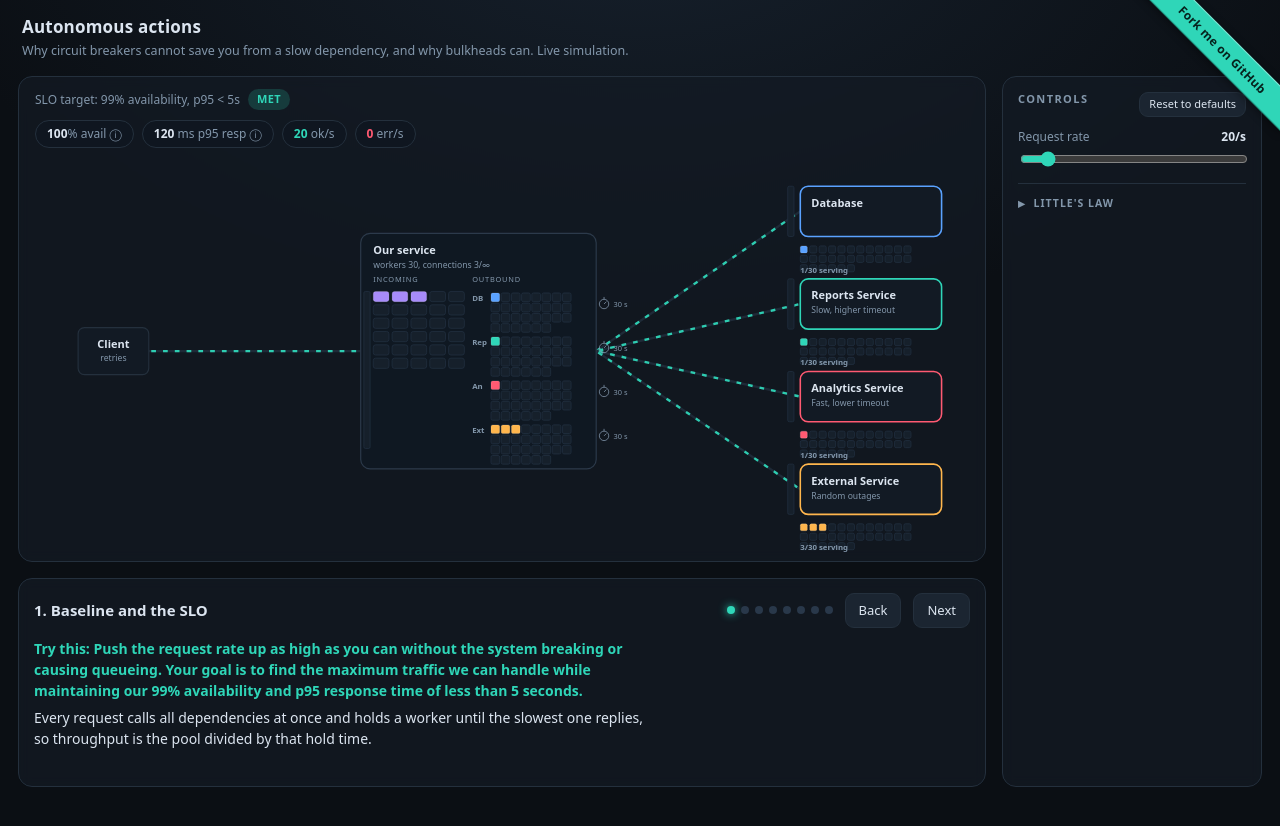
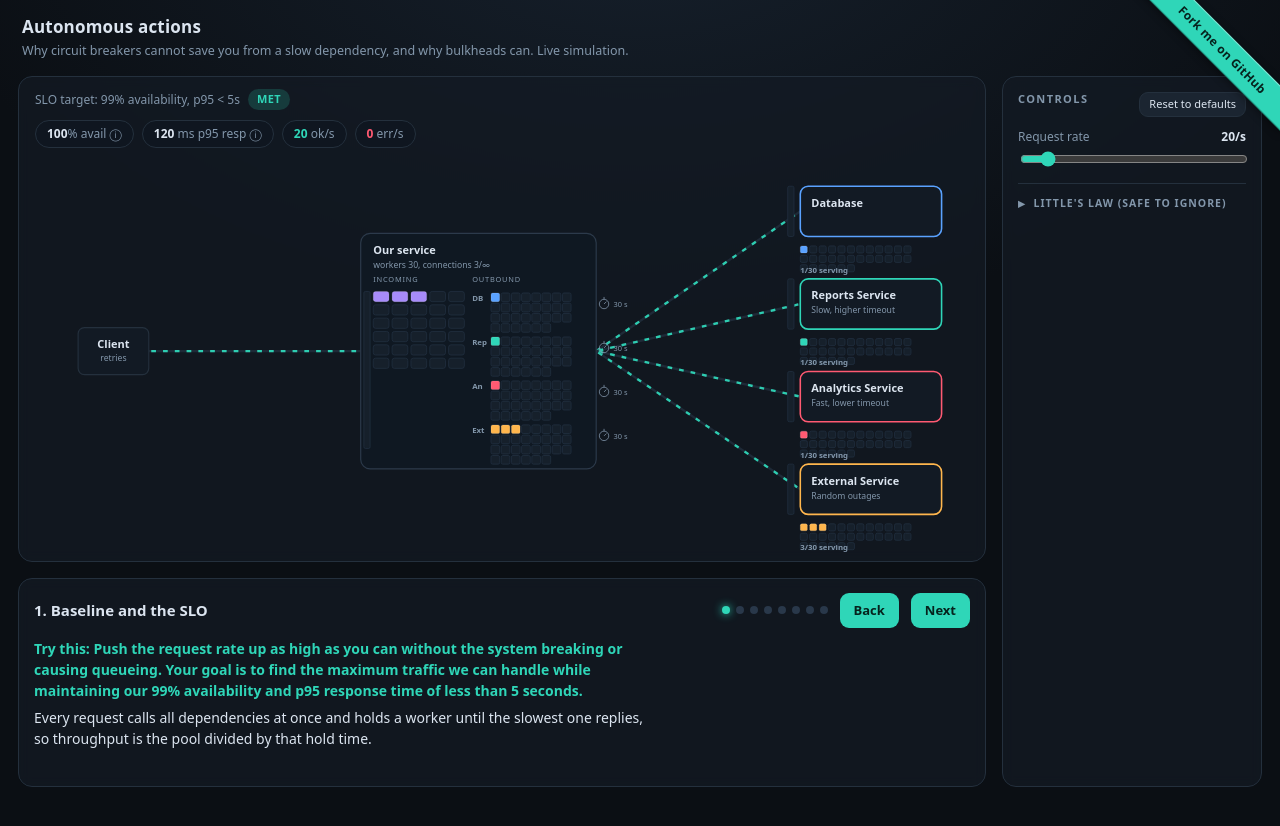
Before and after one commit to vosechu/vosechu.github.io, a Jekyll site: the page autonomous-actions/index.html, which Jekyll copies as it is, in a window 1280 px wide. Shown: the top 826 px of the page. Built offline with Jekyll 4.4.1, drawn with Linux system fonts in a browser that asks for light colours; part of the change alters nothing that is shown.

Commit message:
fix: plainer customer-facing copy and green tour nav
From a live customer walkthrough: name and gloss the External Service (a
third-party dependency), replace dev jargon ('ship a breaker' -> 'add a circuit
breaker', 'runaway call' -> 'a call that never comes back'), and label Little's
Law '(safe to ignore)' so it reads as optional. Color the Back/Next tour buttons
in the accent color so the primary navigation stands out.

Co-Authored-By: Claude Opus 4.8 (1M context) <noreply@anthropic.com>

```diff
--- a/autonomous-actions/index.html
+++ b/autonomous-actions/index.html
@@ -135,6 +135,9 @@
       transition: background .15s, border-color .15s;
     }
     button:hover { background: #223042; border-color: #35485c; }
+    /* Tour navigation stands out in the accent color. */
+    #back, #next { background: var(--teal); color: #06231d; border-color: transparent; font-weight: 650; }
+    #back:hover, #next:hover { background: #4be3c6; border-color: transparent; }
     .progress { display: flex; gap: 6px; margin-left: auto; }
     .dot { width: 8px; height: 8px; border-radius: 50%; background: #29384a; }
     .dot.on { background: var(--teal); box-shadow: 0 0 8px var(--teal); }
--- a/autonomous-actions/src/controls.js
+++ b/autonomous-actions/src/controls.js
@@ -270,7 +270,7 @@ function section(label, entering) {
 // Little's Law as its own collapsible section: the required-workers readout,
 // updated live by updateLittle. Opens at the saturation act; collapsible anytime.
 function littleSection(open) {
-  const sec = section("Little's Law", false);
+  const sec = section("Little's Law (safe to ignore)", false);
   sec.open = open;
   const law = document.createElement('p');
   law.className = 'little-law';
--- a/autonomous-actions/src/scenarios.js
+++ b/autonomous-actions/src/scenarios.js
@@ -9,19 +9,19 @@ export const ACTS = [
     caption: 'Every request calls all dependencies at once and holds a worker until the slowest one replies, so throughput is the pool divided by that hold time.',
     readoutVisible: false },
 
-  { title: 'Incident: External refuses connections',
-    instruction: 'Set its error rate to 100% and watch availability fall, since every request calls it. What is the maximum error rate we can handle and still meet our SLO?',
+  { title: 'Incident: the External Service refuses connections',
+    instruction: 'The External Service is a third-party dependency we do not control, like a payment gateway or a maps API. Set its error rate to 100% and watch availability fall, since every request calls it. What is the maximum error rate we can handle and still meet our SLO?',
     caption: 'Fast failures return instantly, so they never tie up a worker. But with nothing to catch them, they pass straight to the client and the SLO breaks.',
     readoutVisible: false },
 
   { title: 'Response: circuit breaker',
-    instruction: 'Turn the External error rate up to 5% and confirm the SLO breaches. Then ship a breaker: turn breakers on with a threshold around 5 errors per second, and watch it trip. The failing calls become degraded responses instead of errors, so availability recovers.',
+    instruction: 'Turn the External Service error rate up to 5% and confirm the SLO breaches. Then add a circuit breaker: turn breakers on with a threshold around 5 errors per second, and watch it trip. The failing calls become degraded responses instead of errors, so availability recovers.',
     caption: 'A breaker short-circuits calls to a dependency we already know is down, so we stop paying for them. Availability recovers, but only if that feature can be switched off: the feature that needed the External Service is now down for 100% of people, instead of the whole service being down for some of them. It is a difficult call.',
     readoutVisible: false },
 
   { title: 'Incident: Analytics hangs',
-    instruction: 'Analytics is supposed to be fast, so a tight timeout on it is cheap. Set its outgoing timeout to about 200 ms and notice healthy traffic is untouched. Then make it hang: drag its latency up to several seconds. The timeout cuts the hung calls at 200 ms, they count as errors, and the breaker you already shipped trips and turns them into degraded responses.',
-    caption: 'A timeout limits the damage one runaway call can do: it caps how long we will wait, so a single hung request cannot tie up a worker indefinitely. On a dependency that is meant to be fast, a tight timeout is cheap insurance: set just above normal latency, it almost never fires in health, but it cuts a hang short, and the breaker then catches the errors it produces.',
+    instruction: 'Analytics is supposed to be fast, so a tight timeout on it is cheap. Set its outgoing timeout to about 200 ms and notice healthy traffic is untouched. Then make it stall: drag its latency up to several seconds. The timeout cuts those stalled calls off at 200 ms, they count as errors, and the breaker you added earlier trips and turns them into degraded responses.',
+    caption: 'A timeout limits the damage from a call that never comes back: it caps how long we will wait, so one stuck call cannot tie up a worker forever. On a dependency that is meant to be fast, a tight timeout is cheap insurance: set just above normal latency, it almost never fires while things are healthy, but it cuts a stuck call off fast, and the breaker then catches the errors it produces.',
     readoutVisible: false },
 
   { title: 'Incident: Reports slows down',
```
